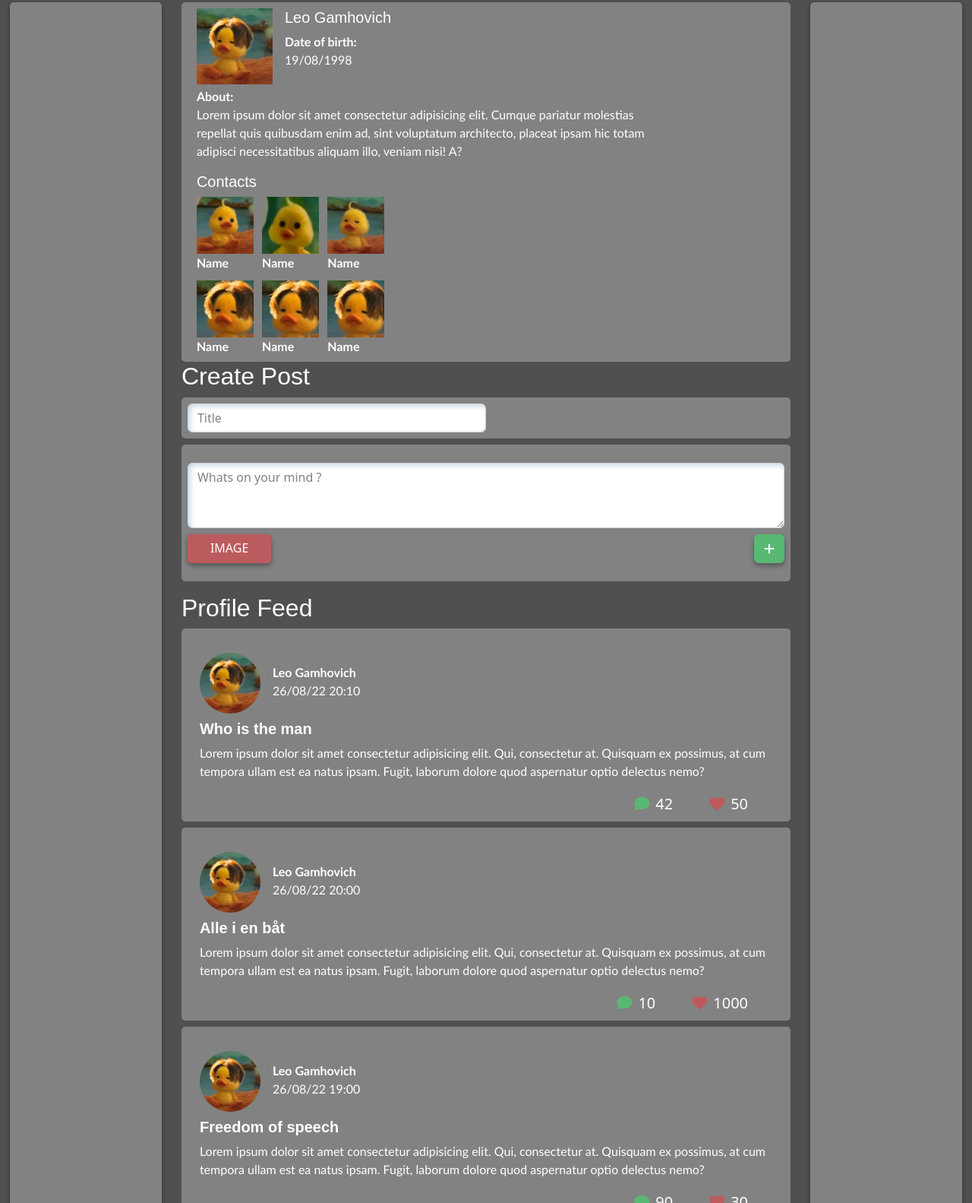
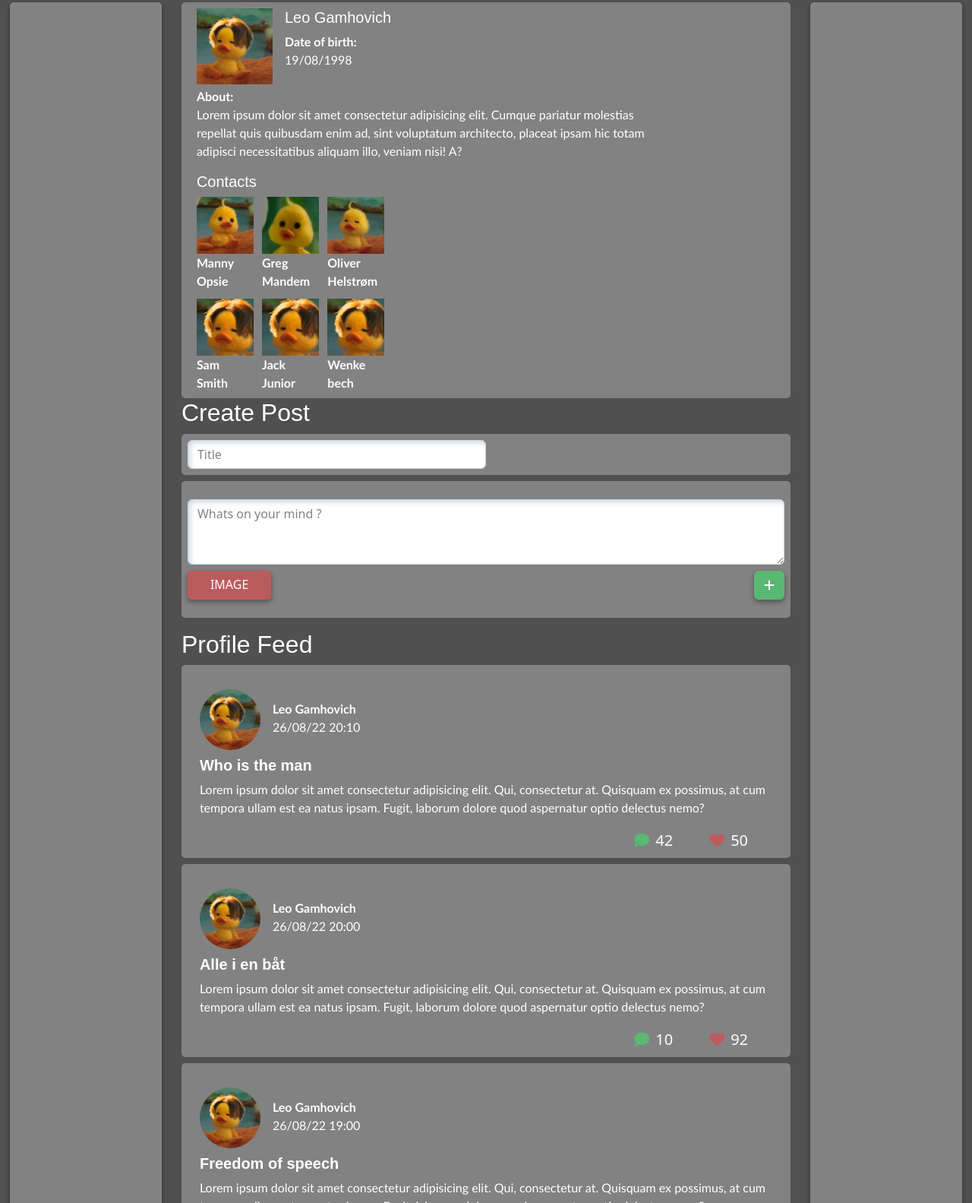
Before and after one commit to Moesera/TheSocial, a website: page pages/profile.html in a window 1280 px wide. Shown: the part 97-1680 px from the top of the page at 76% size. Drawn offline with nearby package versions, Linux system fonts and the light colour scheme; files that its build step writes are made by us from their sources; a web font is replaced by a local one.

Commit message:
Fixed some issues with posts text

```diff
--- a/pages/profile.html
+++ b/pages/profile.html
@@ -78,29 +78,29 @@
         <div class="d-flex gap-6">
         <div class="friends-img">
             <img class="w-100" src="../assets/images/Rubber ducky 3.jpg" alt="contacts image">
-            <p class="bold-calibri mb-0">Name</p>
+            <p class="bold-calibri mb-0">Manny Opsie</p>
         </div>
         <div class="friends-img">
             <img class="w-100" src="../assets/images/rubber ducky close.jpg" alt="contacts image">
-            <p class="bold-calibri mb-0">Name</p>
+            <p class="bold-calibri mb-0">Greg Mandem</p>
         </div>
         <div class="friends-img">
             <img class="w-100" src="../assets/images/Rubber ducky 2.jpg" alt="contacts image">
-            <p class="bold-calibri mb-0">Name</p>
+            <p class="bold-calibri mb-0">Oliver Helstrøm</p>
         </div>
     </div>
         <div class="d-flex gap-6 mt-6">
         <div class="friends-img">
             <img class="w-100" src="../assets/images/Rubber ducky HAIR close caption.jpg" alt="contacts image">
-            <p class="bold-calibri mb-0">Name</p>
+            <p class="bold-calibri mb-0">Sam Smith</p>
         </div>
         <div class="friends-img">
             <img class="w-100" src="../assets/images/Rubber ducky HAIR close caption.jpg" alt="contacts image">
-            <p class="bold-calibri mb-0">Name</p>
+            <p class="bold-calibri mb-0">Jack Junior</p>
         </div>
         <div class="friends-img">
             <img class="w-100" src="../assets/images/Rubber ducky HAIR close caption.jpg" alt="contacts image">
-            <p class="bold-calibri mb-0">Name</p>
+            <p class="bold-calibri mb-0">Wenke bech</p>
         </div>
     </div>
     </div>
@@ -123,7 +123,7 @@
         <h2>Profile Feed</h2>
         <section class="bg-primary p-2 box d-flex flex-wrap">
           <img class="feed-img mt-4 ms-3" src="../assets/images/Rubber ducky HAIR far.jpg" alt="Friends profile image" />
-          <div class="d-flex flex-column align-self-center ms-3 mt-4 w-75">
+          <div class="d-flex flex-column align-self-center ms-3 mt-4 w-50">
           <p class="mb-0 bold-calibri">Leo Gamhovich</p>
           <p class="mb-1 regular-calibri">26/08/22 20:10</p>
         </div>
@@ -135,8 +135,8 @@
             ullam est ea natus ipsam. Fugit, laborum dolore quod aspernatur optio delectus nemo?
           </p>
         </div>
-        <div class="d-flex align-items-end justify-content-end flex-fill me-5">
-        <div class="d-flex me-5 align-items-center fs-5">
+        <div class="d-flex align-items-end justify-content-end flex-fill me-3 me-lg-5">
+        <div class="d-flex me-4 me-lg-5 align-items-center fs-5">
           <i class="fa-solid fa-comment"></i>
         <p class="m-0 ms-2">42</p>
       </div>
@@ -148,7 +148,7 @@
         </section>
         <section class="bg-primary p-2 box d-flex flex-wrap mt-2">
           <img class="feed-img mt-4 ms-3" src="../assets/images/Rubber ducky HAIR far.jpg" alt="Friends profile image" />
-          <div class="d-flex flex-column align-self-center ms-3 mt-4 w-75">
+          <div class="d-flex flex-column align-self-center ms-3 mt-4 w-50">
           <p class="mb-0 bold-calibri">Leo Gamhovich</p>
           <p class="mb-1 regular-calibri">26/08/22 20:00</p>
         </div>
@@ -160,20 +160,20 @@
             ullam est ea natus ipsam. Fugit, laborum dolore quod aspernatur optio delectus nemo?
           </p>
         </div>
-        <div class="d-flex align-items-end justify-content-end flex-fill me-5">
-          <div class="d-flex me-5 align-items-center fs-5">
+        <div class="d-flex align-items-end justify-content-end flex-fill me-3 me-lg-5">
+          <div class="d-flex me-4 me-lg-5 align-items-center fs-5">
             <i class="fa-solid fa-comment"></i>
           <p class="m-0 ms-2">10</p>
         </div>
         <div class="d-flex align-items-center fs-5">
           <i class="fa-solid fa-heart"></i>
-          <p class="m-0 ms-2">1000</p>
+          <p class="m-0 ms-2">92</p>
         </div>
         </div>
         </section>
         <section class="bg-primary p-2 box d-flex flex-wrap mt-2">
           <img class="feed-img mt-4 ms-3" src="../assets/images/Rubber ducky HAIR far.jpg" alt="Friends profile image" />
-          <div class="d-flex flex-column align-self-center ms-3 mt-4 w-75">
+          <div class="d-flex flex-column align-self-center ms-3 mt-4 w-50">
           <p class="mb-0 bold-calibri">Leo Gamhovich</p>
           <p class="mb-1 regular-calibri">26/08/22 19:00</p>
         </div>
@@ -185,8 +185,8 @@
             ullam est ea natus ipsam. Fugit, laborum dolore quod aspernatur optio delectus nemo?
           </p>
         </div>
-        <div class="d-flex align-items-end justify-content-end flex-fill me-5">
-          <div class="d-flex me-5 align-items-center fs-5">
+        <div class="d-flex align-items-end justify-content-end flex-fill me-3 me-lg-5">
+          <div class="d-flex me-4 me-lg-5 align-items-center fs-5">
             <i class="fa-solid fa-comment"></i>
           <p class="m-0 ms-2">90</p>
         </div>
```
Also changed, not shown: index.html (+17 -17 lines).
